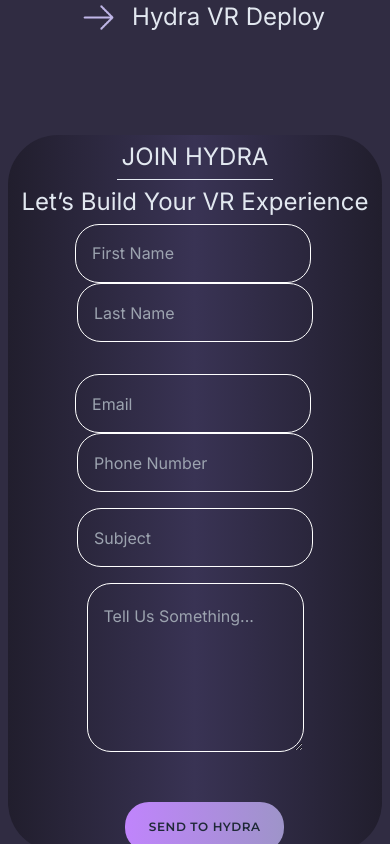
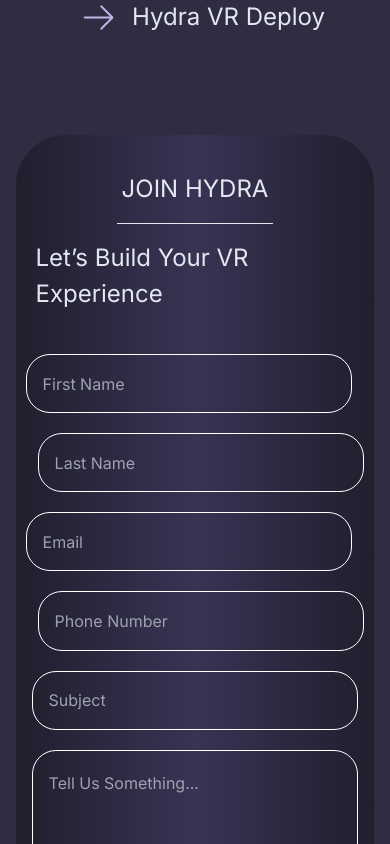
Before and after one commit to radlarabi/hydra, a Next.js app: page / in a window 390 px wide. Shown: the part 4020-4864 px from the top of the page. Built offline with nearby package versions, Linux system fonts and the light colour scheme.

Commit message:
responsive form

```diff
--- a/src/components/JoinForm.jsx
+++ b/src/components/JoinForm.jsx
@@ -2,31 +2,31 @@
 export default function JoinForm(){
     return (
         <div className="  flex flex-col justify-center pt-[10vh]">
-            <div className="mx-[2vw] lg:mx-[10vw] bg-gray-800 rounded-[50px] lg:rounded-[100px] bg-gradient-to-r from-purple-card via-custom-radial1 to-purple-card">
-                <div className="title flex flex-col items-center justify-center">
-                    <p className="text-slate-200 text-[1.5rem] lg:text-[36px] p-[1vw]">
+            <div className="mx-[4vw] lg:mx-[10vw] bg-gray-800 rounded-[50px] lg:rounded-[100px] bg-gradient-to-r from-purple-card via-custom-radial1 to-purple-card">
+                <div className="pt-[2rem] title flex flex-col items-center justify-center">
+                    <p className="text-slate-200 text-[1.5rem] lg:text-[36px] p-[1vw] pb-[1rem]">
                         JOIN HYDRA
                     </p>
-                    <div className="bg-slate-200 h-[1px] lg:w-[10vw] w-[40vw]"></div>
-                    <p className="text-slate-200 text-[1.5rem] lg:text-[36px] p-[1vw]">
+                    <div className="bg-slate-200 h-[1px] lg:w-[10vw] w-[40vw]" />
+                    <p className="text-slate-200 text-[1.5rem] lg:text-[36px] lg:mx-[0px] mx-[1rem] p-[1vw] py-[1rem]">
                         Let’s Build Your VR Experience
                     </p>
                 </div>
                 <form action="">
-                    <div className="form">
-                        <div className="flex flex-col lg:flex-row justify-center items-center pb-4 ">
-                            <input className="h-[7vh] mr-[1vw]  rounded-3xl bg-transparent text-white  border-white border-[1px] indent-4" placeholder="First Name" type="text" />
-                            <input className="h-[7vh] rounded-3xl bg-transparent text-white  border-white border-[1px] indent-4" placeholder="Last Name" type="text" />
+                    <div className="form m-[1rem]">
+                        <div className="flex flex-col lg:flex-row justify-center items-center">
+                            <input className="h-[7vh] rounded-3xl bg-transparent text-white my-[10px] w-full border-white border-[1px] indent-4 mr-3" placeholder="First Name" type="text" />
+                            <input className="h-[7vh] rounded-3xl bg-transparent text-white my-[10px] w-full border-white border-[1px] indent-4 ml-3" placeholder="Last Name" type="text" />
                         </div>
-                        <div className="flex flex-col lg:flex-row justify-center items-center p-4">
-                            <input className="h-[7vh] mr-[1vw] rounded-3xl bg-transparent text-white  border-white border-[1px] indent-4" placeholder="Email" type="email" />
-                            <input className="h-[7vh] rounded-3xl bg-transparent text-white  border-white border-[1px] indent-4" placeholder="Phone Number" type="text" />
+                        <div className="flex flex-col lg:flex-row justify-center items-center">
+                            <input className="h-[7vh] rounded-3xl bg-transparent text-white my-[10px] w-full border-white border-[1px] indent-4 mr-3" placeholder="Email" type="email" />
+                            <input className="h-[7vh] rounded-3xl bg-transparent text-white my-[10px] w-full border-white border-[1px] indent-4 ml-3" placeholder="Phone Number" type="text" />
                         </div>
-                        <div className="flex flex-col lg:flex-row justify-center items-center pb-4">
-                            <input className="h-[7vh]  rounded-3xl bg-transparent text-white  border-white border-[1px] indent-4" placeholder="Subject" type="text" />
+                        <div className="flex flex-col lg:flex-row justify-center items-center">
+                            <input className="h-[7vh]  rounded-3xl bg-transparent text-white my-[10px] w-full  border-white border-[1px] indent-4" placeholder="Subject" type="text" />
                         </div>
-                        <div className="flex justify-center items-center pb-4">
-                            <textarea className="h-[7vh]  min-h-[20vh] rounded-3xl bg-transparent text-white  border-white border-[1px] indent-4 placeholder:pt-5 " placeholder="Tell Us Something...">
+                        <div className="flex justify-center items-center">
+                            <textarea className="h-[7vh]  min-h-[20vh] rounded-3xl bg-transparent text-white my-[10px] w-full  border-white border-[1px] indent-4 placeholder:pt-5 " placeholder="Tell Us Something...">
 
                             </textarea>
                         </div>
```
